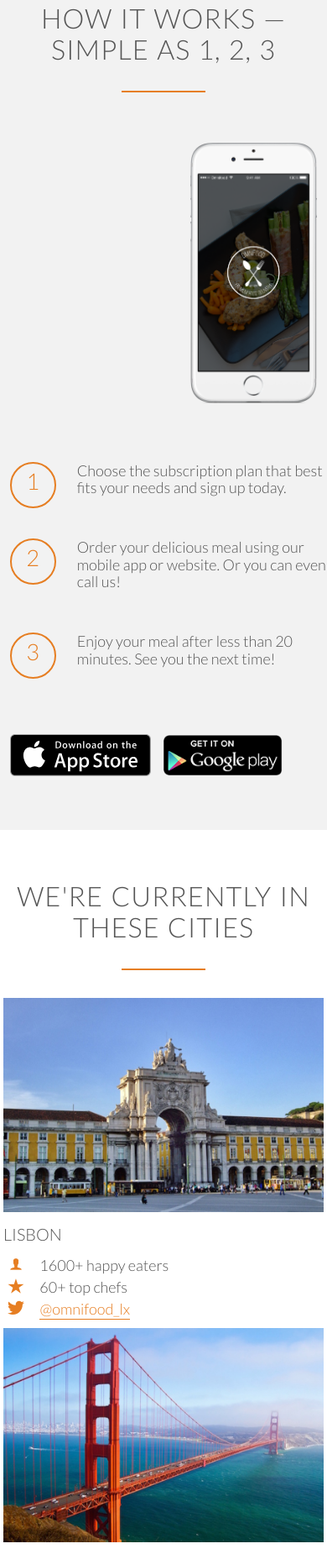
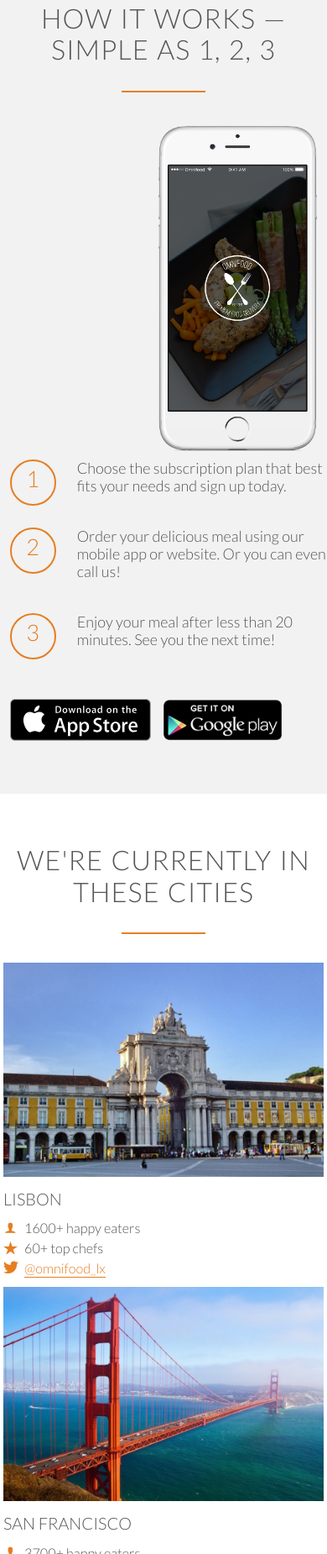
Before and after one commit to Motolani-Akins/Omnifoods-Project, a plain HTML site: page index.html in a window 390 px wide. Shown: the part 2314-4164 px from the top of the page at 84% size. Drawn offline with Linux system fonts and the light colour scheme; files whose address does not match are found by name.

Commit message:
concluded media query for max screen 1023

```diff
--- a/resources/css/queries.css
+++ b/resources/css/queries.css
@@ -16,6 +16,30 @@ section{padding: 60px 0;}
  width: 80%;
  margin-left: 10%;
 text-align: center;}
+.steps-box{margin-top: 10px;}
+
+.steps-box:last-child{margin-top: 10px;}
+
+.work-step{margin-bottom: 40px;}
+
+.work-step:last-of-type{margin-bottom: 60px;}
+
+.app-screen {width: 50% ;}
+
+.icon-small{width: 17px;
+ margin-right: 5px;}
+
+.city-feature{font-size: 90% ;}
+
+.plan-box{width: 100%;
+ margin-left:0%
+}
+
+.plan-price{
+ font-size: 250%;
+}
+
+.contact-form{width: 80%;}
 }
 
 
```
